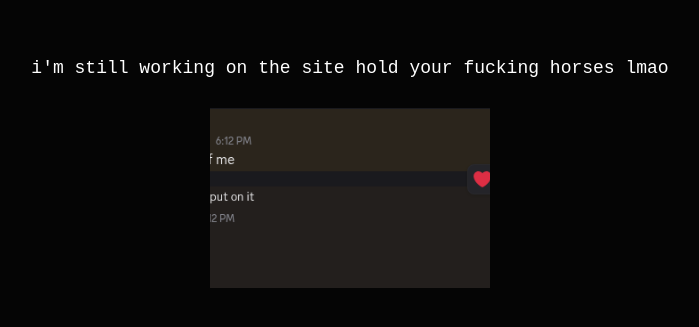
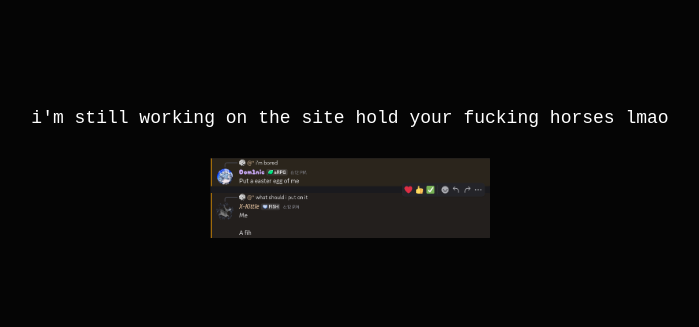
Before and after one commit to 4dr3n0chr0m3/ihavebadopsec, a plain HTML site: page index.html in a window 1280 px wide. Shown: the part 237-564 px from the top of the page, without its empty margins (290-989 px from the left). Drawn offline with Linux system fonts and the light colour scheme.

Commit message:
Update index.html

```diff
--- a/index.html
+++ b/index.html
@@ -33,9 +33,7 @@
 
         .easter-egg {
             width: 280px;
-            height: 180px;
-            object-fit: cover;
-            object-position: center;
+            height: auto;
             margin-top: 10px;
         }
     </style>
@@ -45,11 +43,7 @@
     <div class="content">
         <h1>i'm still working on the site hold your fucking horses lmao</h1>
 
-        <img
-            src="friendz.png"
-            alt=""
-            class="easter-egg"
-        >
+        <img src="friendz.png" alt="" class="easter-egg">
     </div>
 </body>
 </html>
```
